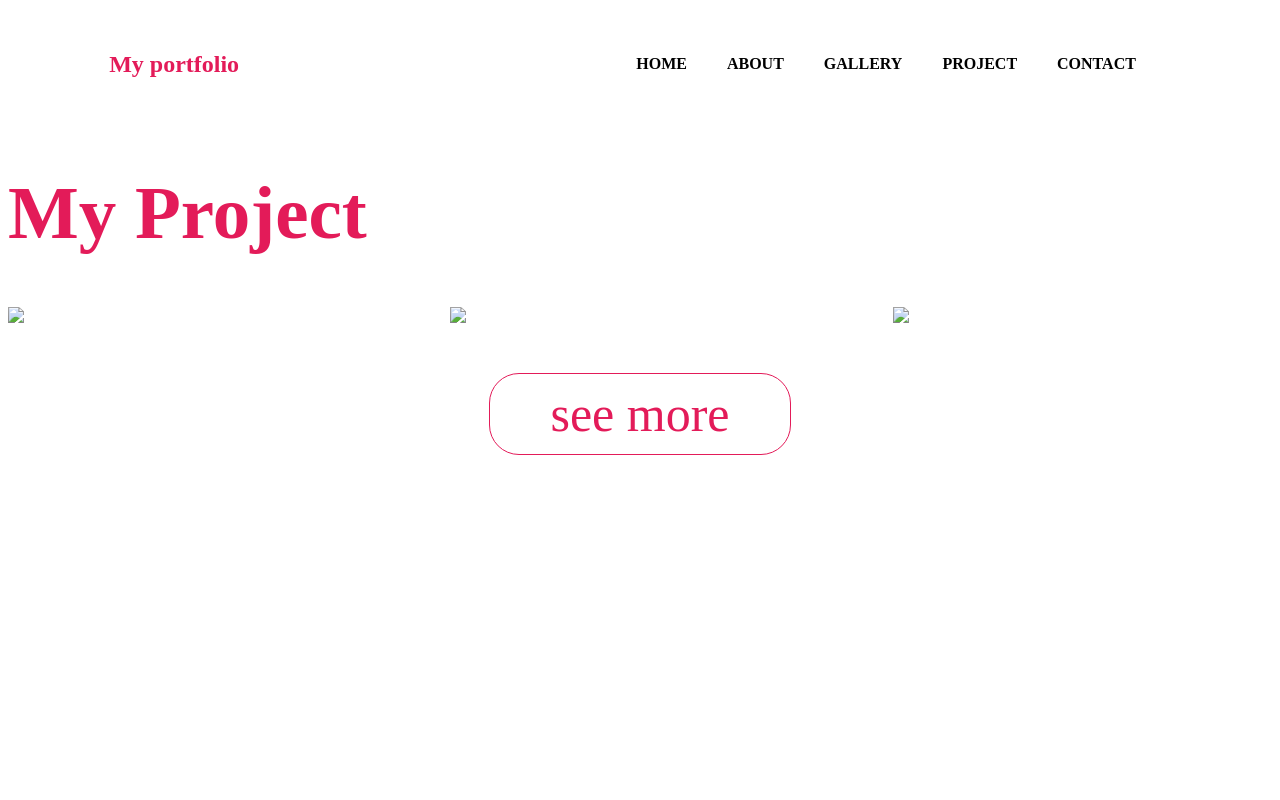
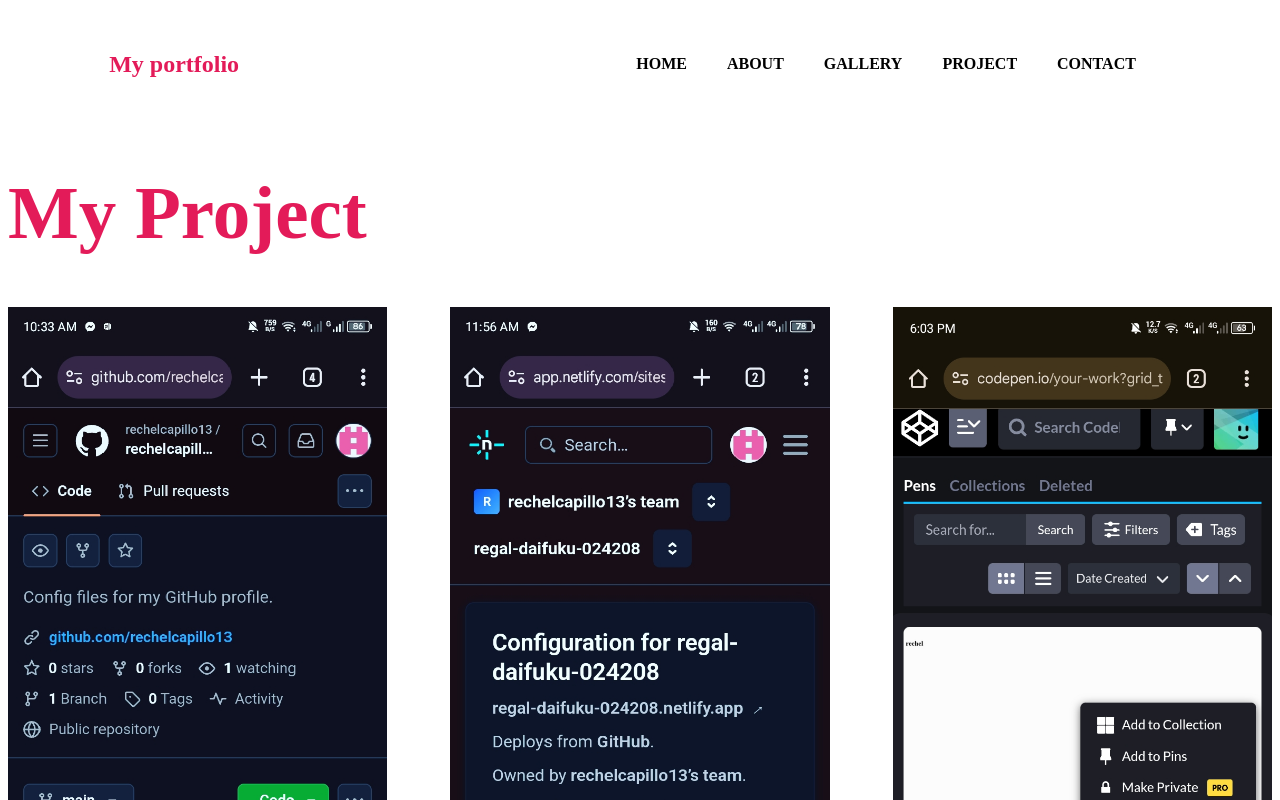
Before and after one commit to rechelcapillo13/capillo-rechel, a plain HTML site: page project.html in a window 1280 px wide. Shown: the top 800 px of the page. Drawn offline with Linux system fonts and the light colour scheme.

Commit message:
Update project.html

```diff
--- a/project.html
+++ b/project.html
@@ -20,13 +20,13 @@
       <div id="My project">
            <h1 class="subtitle">My Project</h1>
              <div class = "image-container">
-                <img src="file:///storage/emulated/0/Android/data/com.teejay.trebedit/files/TrebEdit user files/Sample project - Acme/1.jpg"width="25%"height="50%"
+                <img src="1.jpg"width="25%"height="50%"
 
                      <div class="image-container">
-                       <img src="file:///storage/emulated/0/Android/data/com.teejay.trebedit/files/TrebEdit user files/Sample project - Acme/2.jpg"width="25%"height="50%"
+                       <img src="2.jpg"width="25%"height="50%"
 
                     <div class="image-container">
-                  <img src="file:///storage/emulated/0/Android/data/com.teejay.trebedit/files/TrebEdit user files/Sample project - Acme/3.jpg"width="25%"height="50%"
+                  <img src="3.jpg"width="25%"height="50%"
            </div>
          </div>
         </div>
```
